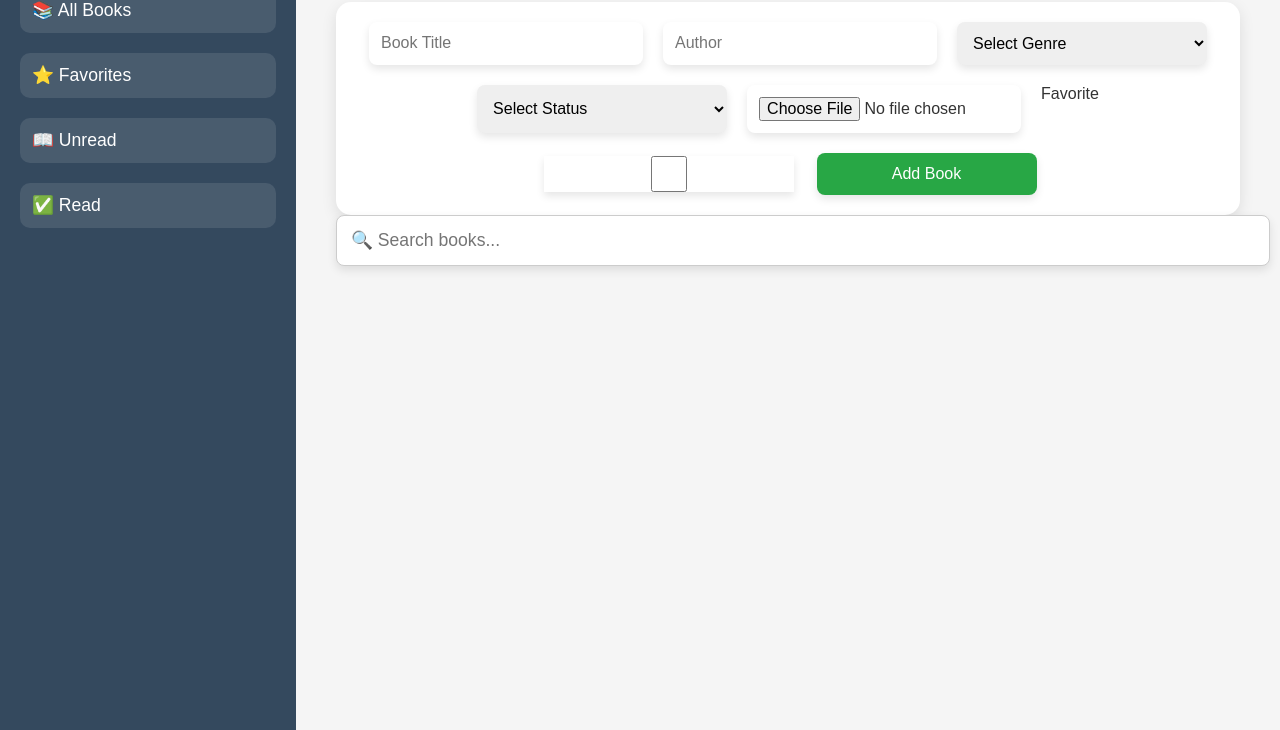
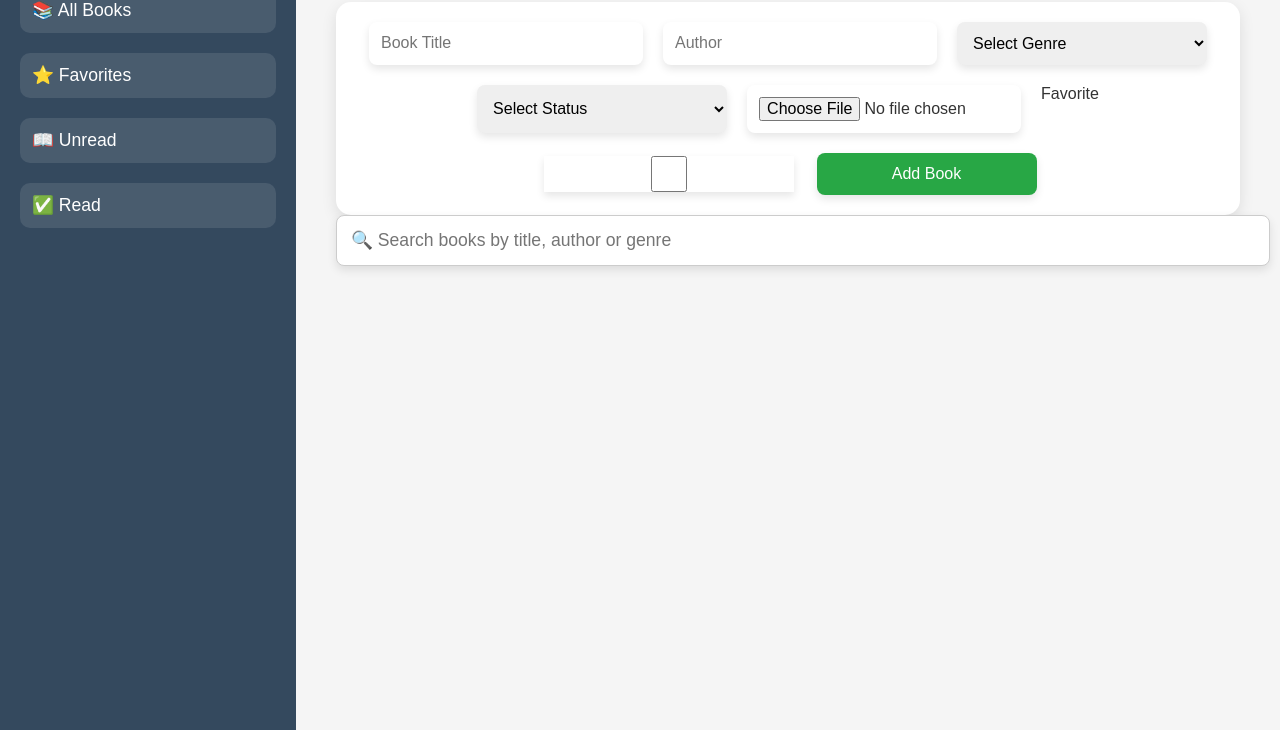
Before and after one commit to dorahnaks/javascript_project, a plain HTML site: page index.html in a window 1280 px wide. Shown: the part 130-860 px from the top of the page. Drawn offline with Linux system fonts and the light colour scheme.

Commit message:
project progress

```diff
--- a/index.html
+++ b/index.html
@@ -50,7 +50,7 @@
         <button onclick="addBook()">Add Book</button>
       </div>
      <!-- Search Bar -->
-     <input type="text" id="search" placeholder="🔍 Search books..." oninput="searchBooks()">
+     <input type="text" id="search" placeholder="🔍 Search books by title, author or genre" oninput="searchBooks()">
 
      <!-- Book List -->
      <div id="bookList"></div>
```
